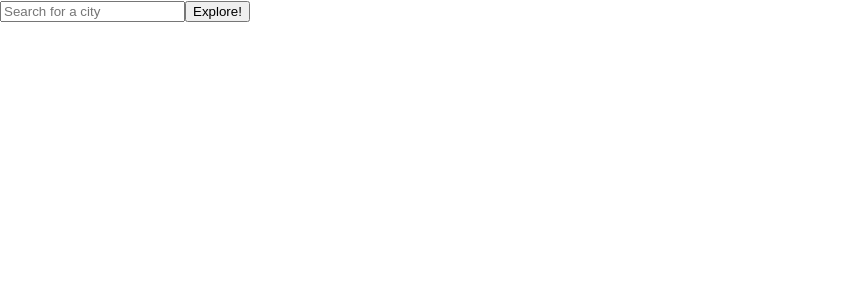
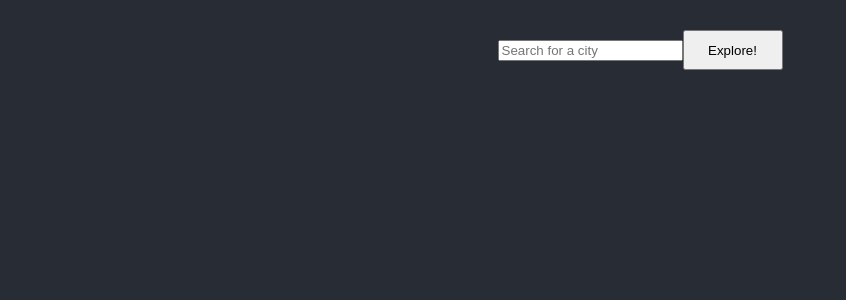
Before and after one commit to catdude2000/city-explorer, a React (Create React App) app: page / in a window 1280 px wide. Shown: the top 300 px of the page, without its empty margins (0-846 px from the left). Built offline with nearby package versions, Linux system fonts and the light colour scheme.

Commit message:
css done

```diff
--- a/src/App.css
+++ b/src/App.css
@@ -36,3 +36,16 @@
     transform: rotate(360deg);
   }
 }
+
+body {
+  color: #61dafb;
+  background-color: #282c34;
+  text-align: center;
+  font-size: 28px;
+}
+button{
+  margin-top: 30px;
+  margin-bottom: 20px;
+  width: 100px;
+  height: 40px;
+}
--- a/src/App.js
+++ b/src/App.js
@@ -6,7 +6,8 @@
 
 import React from 'react';
 import axios from 'axios';
-import { Image } from 'react-bootstrap';
+import { Button, Container, FormControl, Image } from 'react-bootstrap';
+import './App.css';
 
 
 class App extends React.Component {
@@ -57,19 +58,20 @@ class App extends React.Component {
     console.log(this.state.location.lat, 'incomloc');
     return (
       <>
-        <input
+      <FormControl
+
           id="searchQ"
           placeholder='Search for a city'
         />
-        <button onClick={this.getLocation}>Explore!</button>
+        <Button onClick={this.getLocation}>Explore!</Button>
         {this.state.location.place_id && (
-          <h2>
+          <Container>
             The city is: {this.state.location.display_name}<br/>
             Longitude: {this.state.location.lat}<br/>
-            Latitude: {this.state.location.lon}
+            Latitude: {this.state.location.lon}<br/>
             <Image src={`https://maps.locationiq.com/v3/staticmap?key=${process.env.REACT_APP_TOKEN}&center=${this.state.location.lat},${this.state.location.lon}`} alt='map'/>
 
-          </h2>
+          </Container>
         )}
       </>
     );
```
